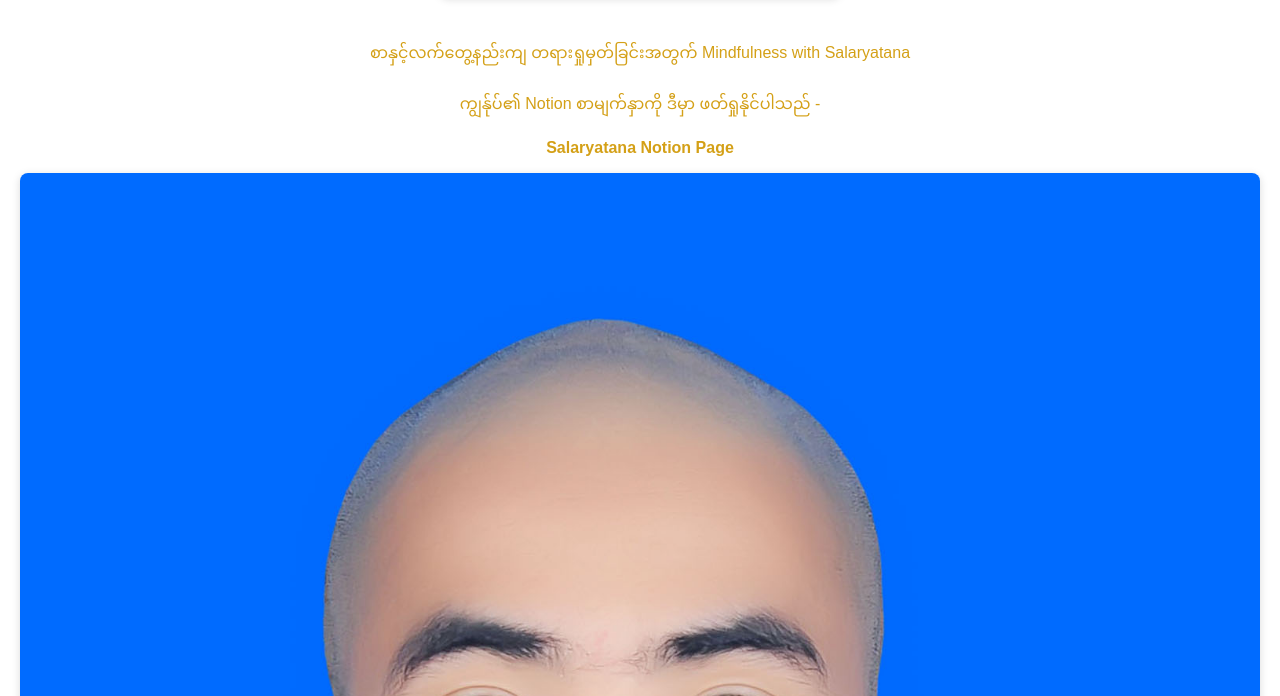
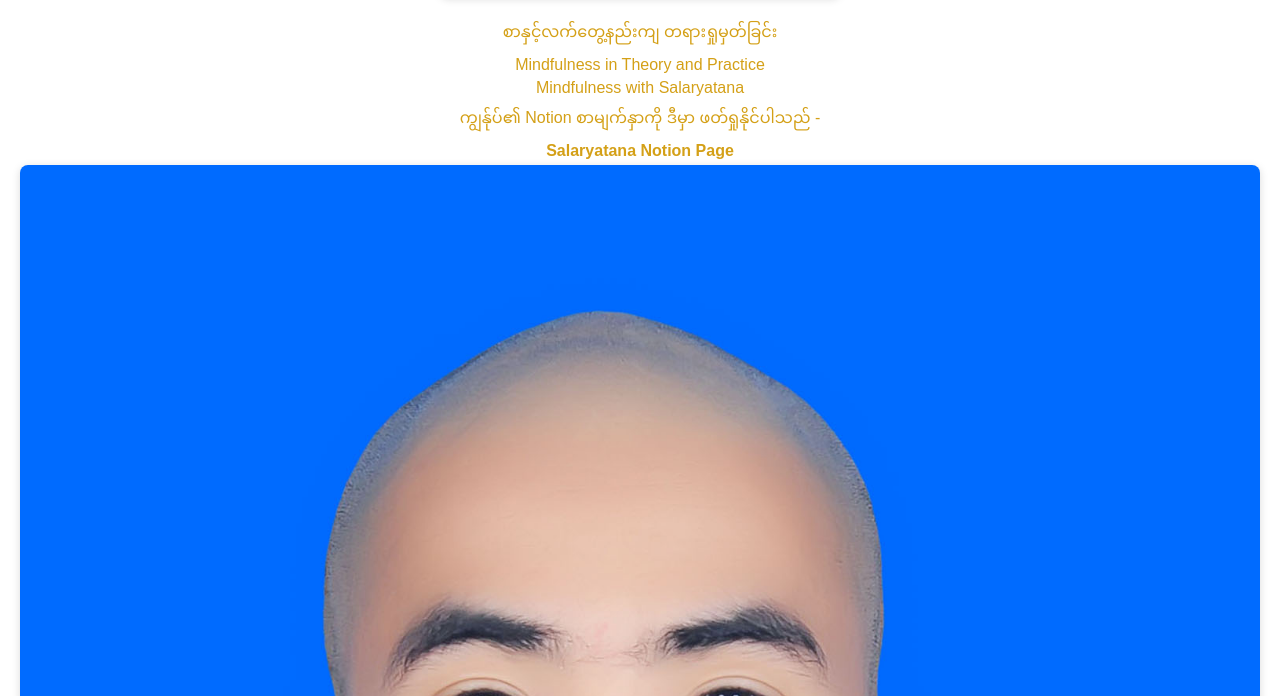
Before and after one commit to Salaryatana/SEO, a plain HTML site: page index.html in a window 1280 px wide. Shown: the part 424-1120 px from the top of the page. Drawn offline with Linux system fonts and the light colour scheme.

Commit message:
Update index.html
Update

```diff
--- a/index.html
+++ b/index.html
@@ -41,7 +41,10 @@
       height: auto;
       border-radius: 8px;
       box-shadow: 0 2px 8px rgba(0,0,0,0.15);
-      margin-bottom: 20px;
+      margin-bottom: 10px;
+    }
+    p {
+      margin: 5px 0;
     }
     a {
       color: #d4a017;
@@ -60,14 +63,16 @@
 </head>
 <body>
 
-  <!-- ဓာတ်ပုံအပေါ် Title -->
+  <!-- Title -->
   <h1>Salaryatana | သဠာယတန</h1>
 
   <!-- ပထမဓာတ်ပုံ -->
   <img src="https://salaryatana.github.io/SEO/salaryatana1.jpg" alt="Salaryatana Image 1" />
 
-  <!-- Description -->
-  <p>စာနှင့်လက်တွေ့နည်းကျ တရားရှုမှတ်ခြင်းအတွက် Mindfulness with Salaryatana</p>
+  <!-- Description Texts -->
+  <p>စာနှင့်လက်တွေ့နည်းကျ တရားရှုမှတ်ခြင်း</p>
+  <p>Mindfulness in Theory and Practice</p>
+  <p>Mindfulness with Salaryatana</p>
 
   <!-- Notion Link -->
   <p>ကျွန်ုပ်၏ Notion စာမျက်နှာကို ဒီမှာ ဖတ်ရှုနိုင်ပါသည် -</p>
```
